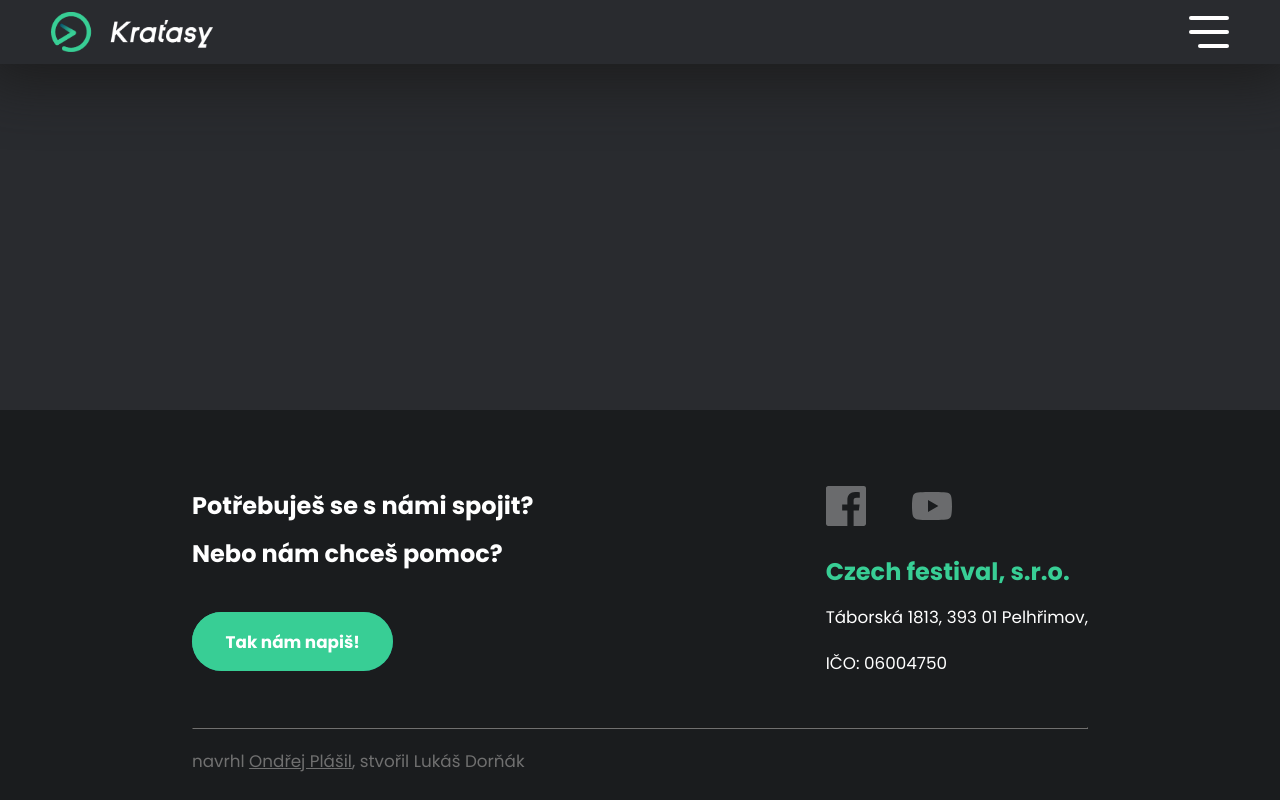
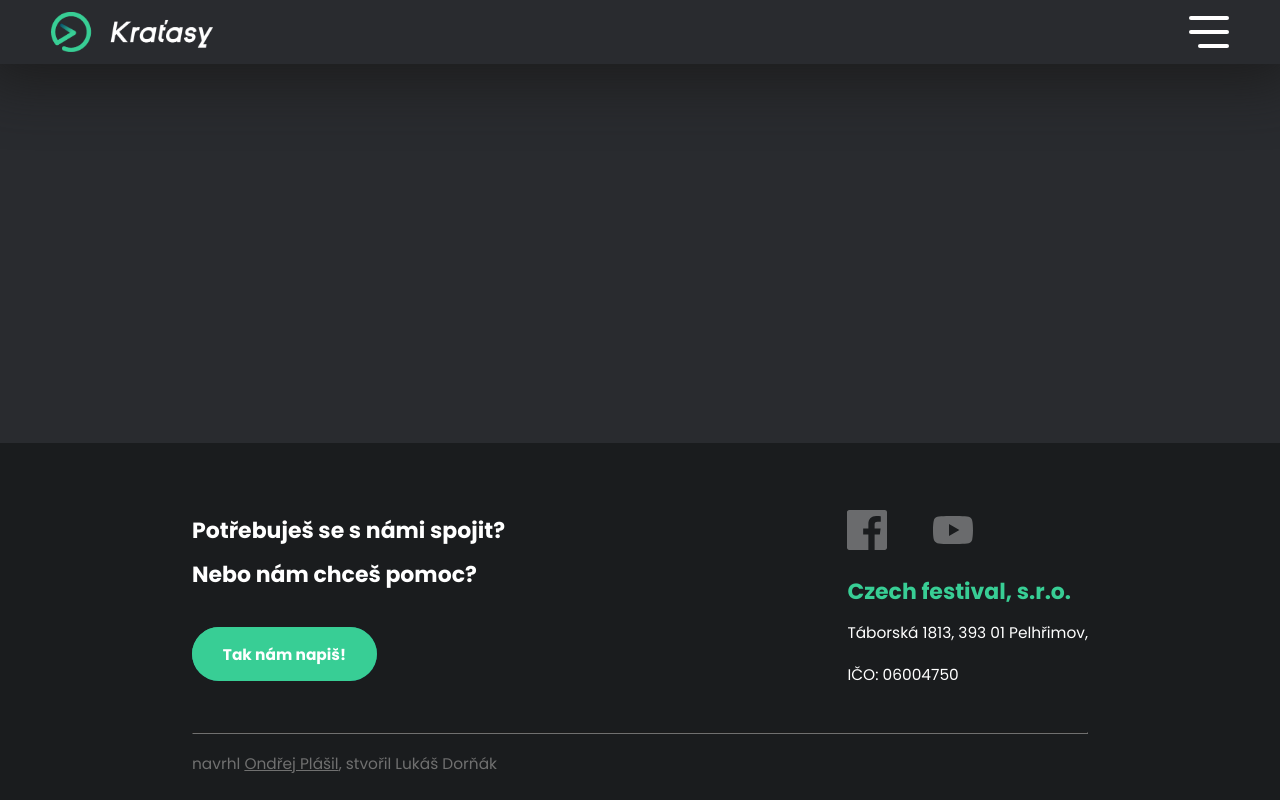
Before and after one commit to lukasdornak/festival, a Django app: template festival/templates/festival/tor.html in a window 1280 px wide. Run offline with Django 3.2, Linux system fonts and the light colour scheme; the template is opened without the code that fills it, so the values that code supplies are empty.

Commit message:
reduction font-size

```diff
--- a/festival/static/festival/css/style.css
+++ b/festival/static/festival/css/style.css
@@ -1,6 +1,6 @@
 html {
   font-family: "Poppins";
-  font-size: 15px; }
+  font-size: 16px; }
 
 body {
   margin: 0 auto;
@@ -127,7 +127,7 @@ nav {
       white-space: nowrap; }
 
 #lang_switch {
-  font-size: 13px;
+  font-size: 14px;
   text-decoration: none;
   background: none;
   color: white;
@@ -231,7 +231,7 @@ nav {
   background: -webkit-linear-gradient(top left, #38CE95, #09516B);
   background: -o-linear-gradient(top left, #38CE95, #09516B);
   background: linear-gradient(to bottom right, #38CE95, #09516B);
-  font-size: 15px;
+  font-size: 16px;
   display: inline-block;
   color: white;
   border-radius: 100px; }
@@ -519,16 +519,12 @@ main {
 
 /* Small devices */
 @media (min-width: 576px) {
-  html {
-    font-size: 18px; }
   h1 {
     font-size: 4rem; }
   .page_width {
     width: 85%; } }
 
 @media (min-width: 576px) and (min-aspect-ratio: 1 / 1) {
-  html {
-    font-size: 15px; }
   .halves {
     flex-direction: row; }
   .extra_text > .page_width:not(.max_columns-1):not(.form_columns) {
@@ -565,7 +561,7 @@ main {
 /* Medium devices */
 @media (min-width: 768px) {
   html {
-    font-size: 20px; }
+    font-size: 18px; }
   body.first_time #header {
     height: 60px; }
   .home {
@@ -609,7 +605,7 @@ main {
 
 @media (min-width: 768px) and (min-aspect-ratio: 1 / 1) {
   html {
-    font-size: 18px; }
+    font-size: 16px; }
   .halves {
     flex-direction: row; } }
 
@@ -627,7 +623,7 @@ main {
 
 @media (min-width: 992px) {
   html {
-    font-size: 22px; }
+    font-size: 20px; }
   .home .page_width {
     height: 100%; }
     .home .page_width .button > div {
@@ -651,7 +647,7 @@ main {
 /* Extra large devices */
 @media (min-width: 1200px) {
   html {
-    font-size: 24px; }
+    font-size: 22px; }
   .page_width {
     width: 70%; }
   .extra_text > .page_width:not(.max_columns-1):not(.max_columns-2):not(.form_columns) {
@@ -667,7 +663,7 @@ main {
 /* Extra large devices */
 @media (min-width: 1921px) {
   html {
-    font-size: 26px; }
+    font-size: 24px; }
   .role img {
     max-width: 250px; }
   .home .page_width {
--- a/festival/static/festival/css/style.scss
+++ b/festival/static/festival/css/style.scss
@@ -22,7 +22,7 @@ $shadow-color: #1c1c1c;
 
 html {
     font-family: "Poppins";
-    font-size: 15px;
+    font-size: 16px;
 }
 
 body {
@@ -161,7 +161,7 @@ nav {
     }
 }
 #lang_switch {
-    font-size: 13px;
+    font-size: 14px;
     text-decoration: none;
     background: none;
     color: white;
@@ -279,7 +279,7 @@ nav {
 
 .button {
     @include background-gradient;
-    font-size: 15px;
+    font-size: 16px;
     display: inline-block;
     color: white;
     border-radius: 100px;
@@ -629,9 +629,6 @@ main {
 
 /* Small devices */
 @media (min-width: 576px) {
-    html {
-        font-size: 18px;
-    }
     h1 {
         font-size: 4rem;
     }
@@ -640,9 +637,6 @@ main {
     }
 }
 @media (min-width: 576px) and (min-aspect-ratio: 1/1) {
-    html {
-        font-size: 15px;
-    }
     .halves {
         flex-direction: row;
     }
@@ -690,7 +684,7 @@ main {
     /* Medium devices */
 @media (min-width: 768px) {
     html {
-        font-size: 20px;
+        font-size: 18px;
     }
     body.first_time #header {
         height: $big-header-height;
@@ -749,7 +743,7 @@ main {
 }
 @media (min-width: 768px) and (min-aspect-ratio: 1/1) {
     html {
-        font-size: 18px;
+        font-size: 16px;
     }
     .halves {
         flex-direction: row;
@@ -777,7 +771,7 @@ main {
 
 @media (min-width: 992px) {
     html {
-        font-size: 22px;
+        font-size: 20px;
     }
     .home {
         .page_width {
@@ -817,7 +811,7 @@ main {
 /* Extra large devices */
 @media (min-width: 1200px) {
     html {
-        font-size: 24px;
+        font-size: 22px;
     }
     .page_width {
         width: 70%;
@@ -840,7 +834,7 @@ main {
 /* Extra large devices */
 @media (min-width: 1921px) {
     html {
-        font-size: 26px;
+        font-size: 24px;
     }
     .role {
         img {
```
